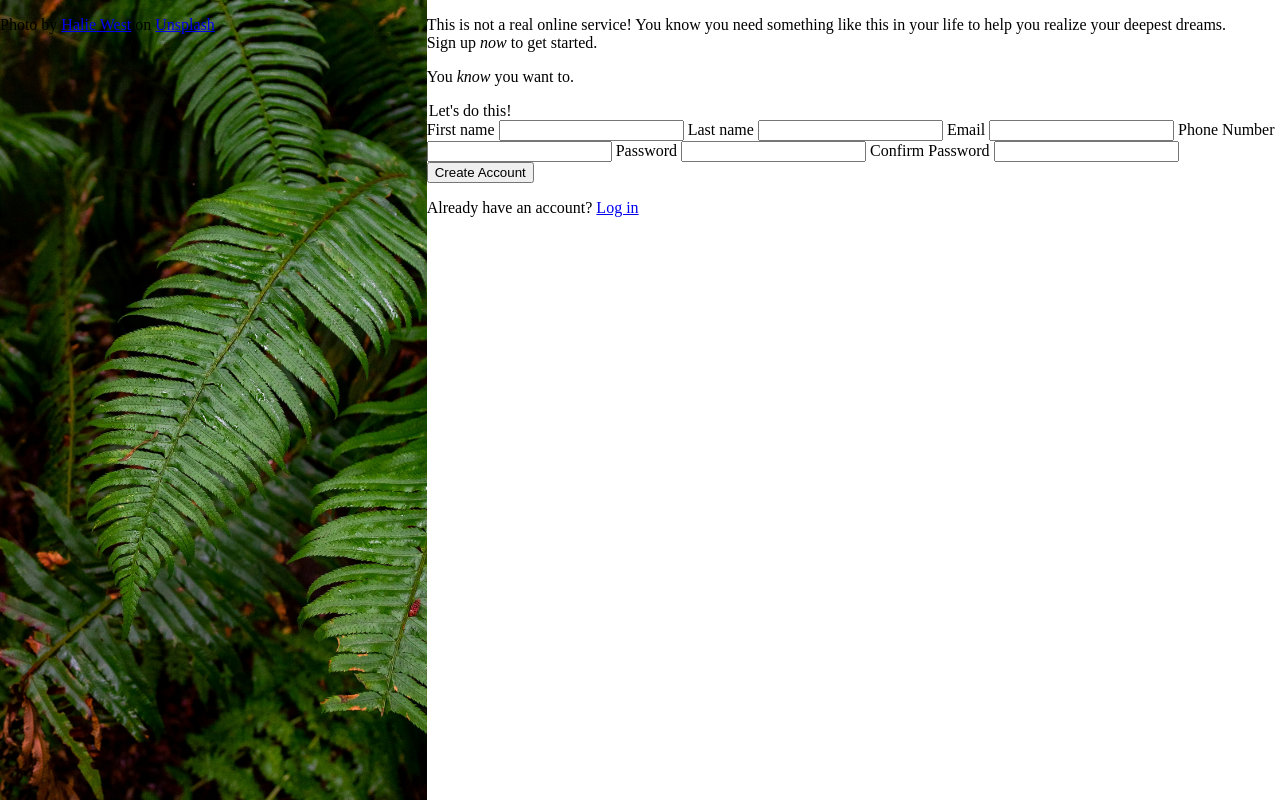
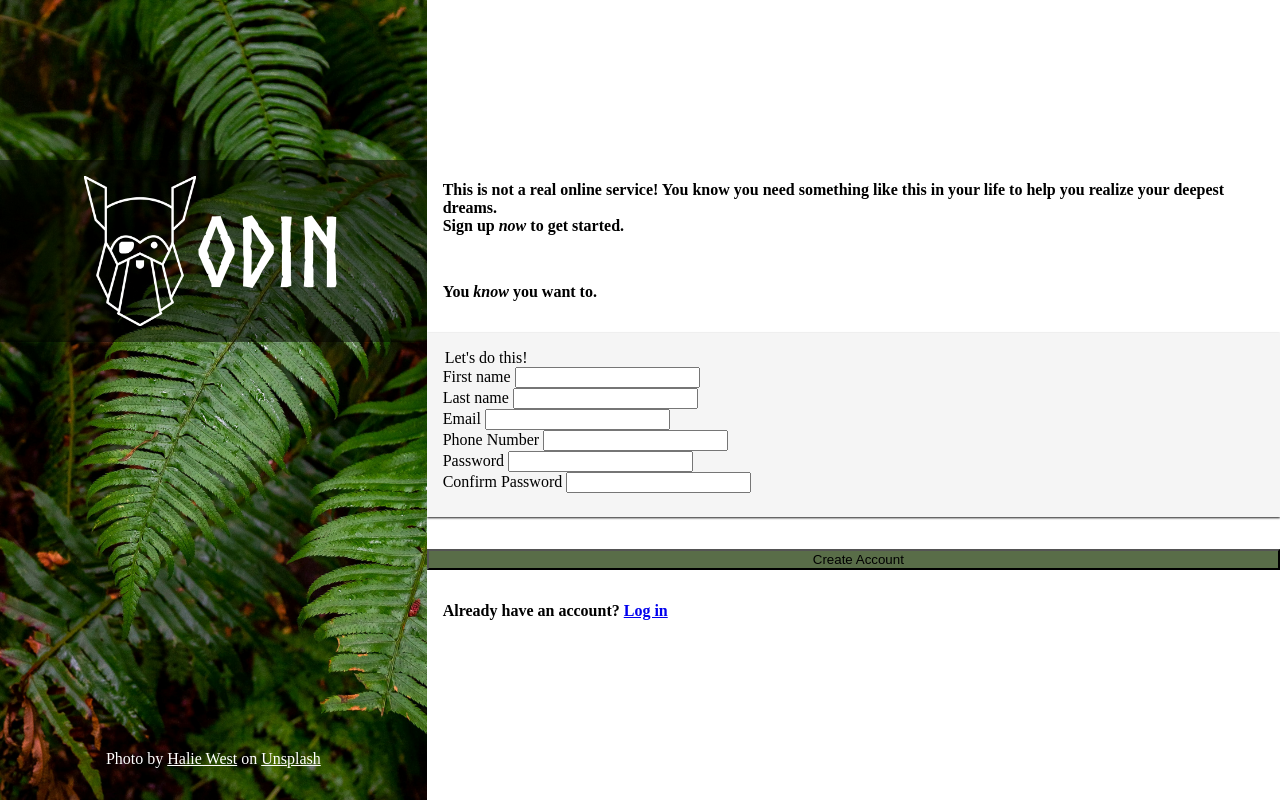
Before and after one commit to 536870912/odin-signup-page, a plain HTML site: page index.html in a window 1280 px wide. Drawn offline with Linux system fonts and the light colour scheme.

Commit message:
Added font, logo, finished sidebar CSS
Partially completed main page CSS

```diff
--- a/index.html
+++ b/index.html
@@ -8,7 +8,10 @@
     </head>
     <body>
         <div id="sidebar">
-            <div class="sidebar-banner"></div>
+            <div class="sidebar-banner">
+                <img src="./images/logo.png">
+                <h1>Odin</h1>
+            </div>
             <p class="citation">
                 Photo by
                 <a href="https://unsplash.com/@haliewestphoto">Halie West</a> on
@@ -24,23 +27,32 @@
             <form action="#" method="get">
                 <legend>Let's do this!</legend>
 
+                <div class="fields">
+                    <div>
                         <label for="first_name">First name</label>
                         <input type="text" id="first_name">
-
+                    </div>
+                    <div>
                         <label for="last_name">Last name</label>
                         <input type="text" id="last_name">
-
+                    </div>
+                    <div>
                         <label for="email">Email</label>
                         <input type="email" id="email">
-
+                    </div>
+                    <div>
                         <label for="phone_number">Phone Number</label>
                         <input type="tel" id="phone_number">
-
+                    </div>
+                    <div>
                         <label for="password">Password</label>
                         <input type="password" id="password">
-
+                    </div>
+                    <div>
                         <label for="confirm_password">Confirm Password</label>
                         <input type="password" id="confirm_password">
+                    </div>
+                </div>
             </form>
 
             <button>Create Account</button>
--- a/style.css
+++ b/style.css
@@ -1,3 +1,8 @@
+@font-face{
+    font-family: norse-bold;
+    src: url(./fonts/Norse-Bold.otf)
+}
+
 :root{
     color: black;
     height: 100%;
@@ -11,11 +16,81 @@ body{
 }
 
 #sidebar{
+    background-image: url(./images/background.jpg);
+    background-size: cover;
     flex: 1;
-    background-image: url(images/background.jpg);
-    background-size: cover;
+    display: flex;
+    justify-content: center;
+    align-items: flex-start;
+    position: relative;
+
+    .sidebar-banner{
+        flex: 1;
+        display: flex;
+        justify-content: center;
+        align-items: center;
+        font-family: norse-bold, sans-serif;
+        color: white;
+        font-size: 48px;
+        background-color: rgb(0, 0, 0, 50%);
+        padding: 16px;
+        position: absolute;
+        left: 0;
+        right: 0;
+        top: 20%;
+        img{
+            width: auto;
+            height: 150px;
+        }
+        h1{
+            margin: 0;
+        }
+    }
+
+    .citation{
+        position: absolute;
+        bottom: 1rem;
+        color: white;
+        :link, :visited{
+            color: white;
+        }
+    }
 }
 
 #main-body{
     flex: 2;
+    display: flex;
+    flex-direction: column;
+    justify-content: center;
+    gap: 16px;
+
+    p{
+        font-weight: bold;
+    }
 }
+
+#main-body > *{
+    padding-left: 16px;
+}
+
+form{
+    background-color: whitesmoke;
+    box-shadow: 0px 1px 2px #202020;
+    padding: 16px 24px 24px;
+    width: auto;
+
+    fields{
+        display: flex;
+        flex-wrap: wrap;
+        gap:48px
+
+        label, input{
+            display: block;
+        }
+    }
+}
+
+button{
+    margin-top: 16px;
+    background-color: #596D48;
+}
```
Also changed, not shown: fonts/Norse-Bold.otf (added), images/logo.png (added). Lines whose indentation alone changed are shown as unchanged.
